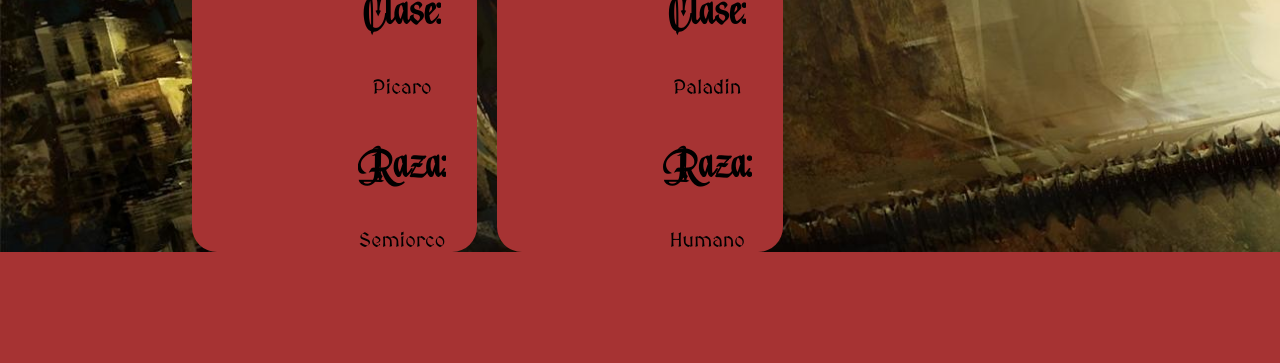
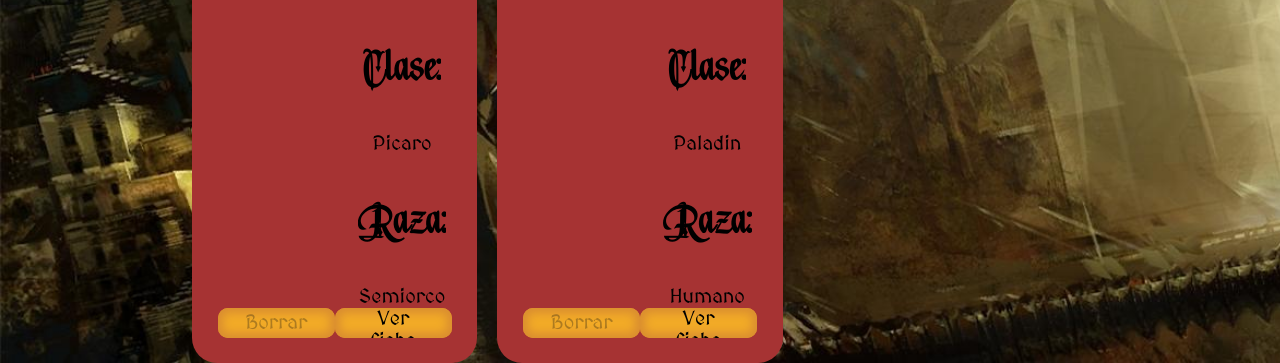
Before and after one commit to CarlosMunozRo/DnDCharlieRebolution, a PHP site: page /listar-ficha.php in a window 1280 px wide. Shown: the part 816-1179 px from the top of the page. Before the commit the page ends 1068 px from the top, so only its background shows below. Run offline with PHP 8.4, Linux system fonts and the light colour scheme; a user stored in the database is signed in; data comes from the database, SQL or seed files in the repository.

Commit message:
push final

```diff
--- a/listar-ficha.php
+++ b/listar-ficha.php
@@ -42,7 +42,8 @@
 		      	$row = $query->fetchAll();
 
 		      	foreach ($row as $ficha) {
-		      		echo"<div class='carta'>
+		      		echo"<div class='contenedor'>
+		      				<div class='carta'>
 		      					<div class='img'>
 		      						<img src='/Media/Imagenes/".$ficha["Raza"].".jpeg'/>
 		      					</div>
@@ -54,6 +55,11 @@
 		      						<h3>Raza:</h2>
 		      						<p>".$ficha["Raza"]."</p>
 		      					</div>
+		      				</div>
+		      				<div class='posicionar-Botones'>
+		      					<button class='borrar'>Borrar</button>
+		      					<button class='visualizar'>Ver ficha</button>
+		      				</div>
 		      			</div>";
 		      	}
 		      	//eliminem els objectes per alliberar memòria
@@ -62,5 +68,8 @@
 		    ?>
 		</div>
 	</section>
+	<script type="text/javascript">
+		$('.borrar').attr('disabled','disabled');
+	</script>
 </body>
 </html>
--- a/styles.css
+++ b/styles.css
@@ -651,8 +651,6 @@
 
 .carta{
     display: flex;
-    background-color: var(--rojo-oscuro);
-    border-radius: 25px;
 }
 
 .listar-ficha *{
@@ -669,3 +667,26 @@
     justify-content: center;
     align-items: center;
 }
+.contenedor{
+    background-color: var(--rojo-oscuro);
+    border-radius: 25px;
+}
+.posicionar-Botones{
+    margin-left: 2vw;
+    margin-right: 2vw;
+    margin-bottom: 2vw;
+    display: flex;
+    justify-content: space-between;
+}
+
+.visualizar, .borrar{
+    background-color: var(--naranja);
+    font-family: var(--medieval);
+    font-size: var(--INP_TamanoFuente);
+    width: 150px;
+    height: 30px;
+    box-shadow: inset 0px 0px 10px 5px var(--marron);
+    border:0px;
+    padding: 0px 20px;
+
+}
```
Lines whose indentation alone changed are shown as unchanged.
